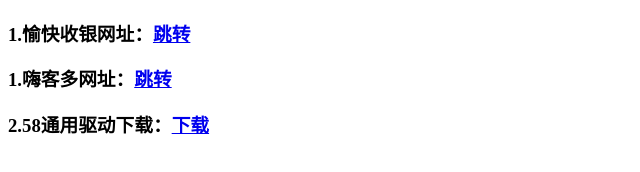
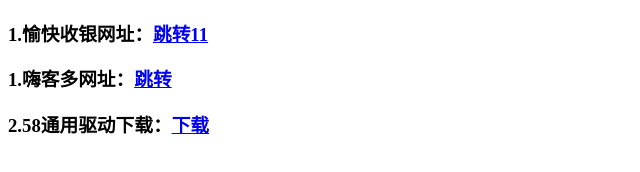
Before and after one commit to zwmdddd/demo, a plain HTML site: page index.html in a window 1280 px wide. Shown: the full height of the page, 0-640 px from the left. Drawn offline with Linux system fonts and the light colour scheme.

Commit message:
Update index.html

```diff
--- a/index.html
+++ b/index.html
@@ -5,7 +5,7 @@
     <title>个人网页</title>
 </head>
 <body>
-    <h3>1.愉快收银网址：<a href="https://znsymerchant.cqfintec.com" target="_blank">跳转</a> </h3>
+    <h3>1.愉快收银网址：<a href="https://znsymerchant.cqfintec.com" target="_blank">跳转11</a> </h3>
     <h3>1.嗨客多网址：<a href="https://midoffice.hicooduo.com" target="_blank">跳转</a> </h3>
     <h3>2.58通用驱动下载：<a href="https://raw.githubusercontent.com/zwmdddd/demo/master/58小票打印机通用驱动.exe" class="download-btn">下载</a></h3>
 
```
